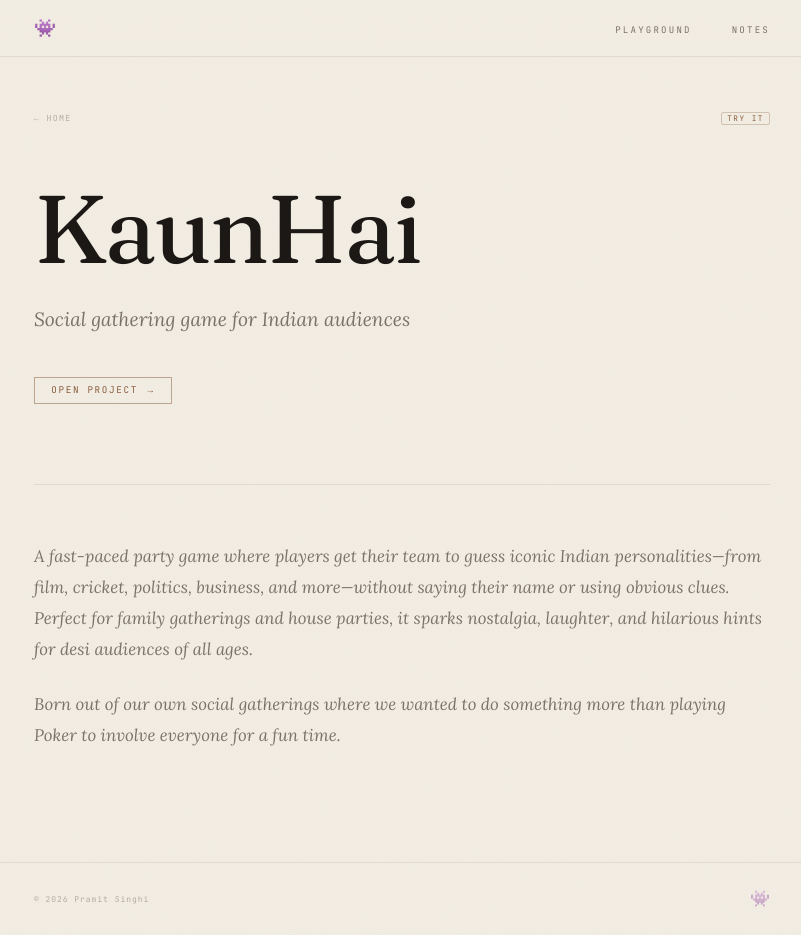
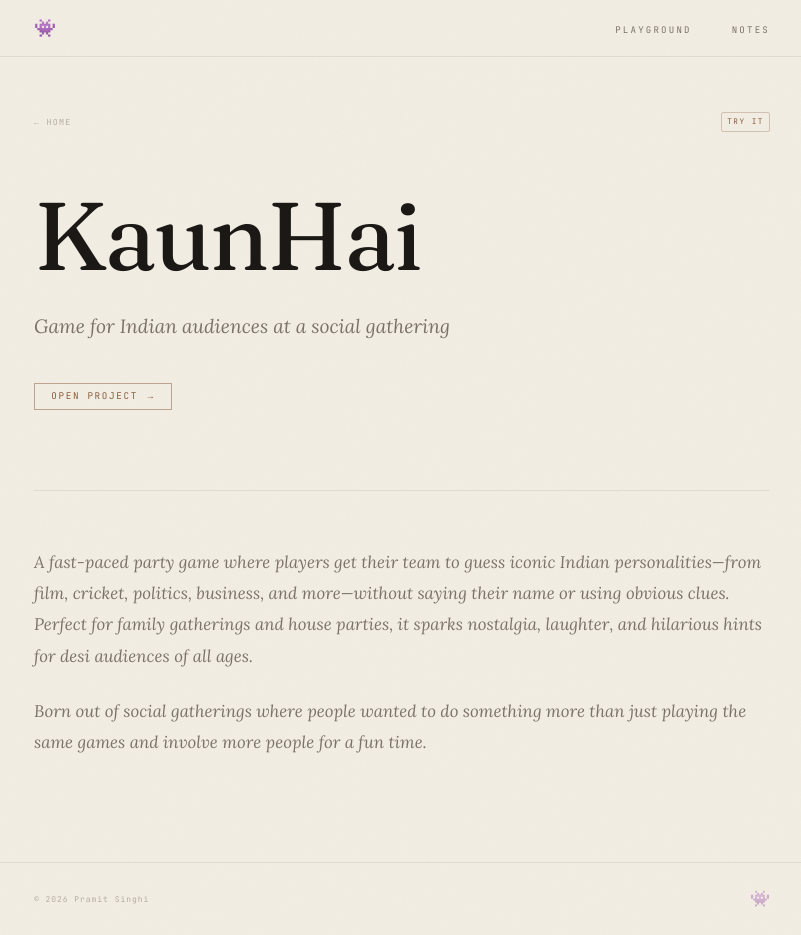
Before and after one commit to shkamaru/shkamaru.github.io, a Jekyll site: the page built from _playground/KaunHai.md, in a window 1280 px wide and 935 px high. Shown: the whole window, without its empty margins (238-1039 px from the left). Built offline with Jekyll 4.4.1, drawn with Linux system fonts in a browser that asks for light colours.

Commit message:
Update some CSS tweaks

```diff
--- a/_includes/project.html
+++ b/_includes/project.html
@@ -3,7 +3,7 @@
 
     <div class="project-showcase-nav">
       <a href="/" class="project-back">← Home</a>
-      {% if page.tag %}<span class="project-hero-tag">{{ page.tag }}</span>{% endif %}
+      {% if page.tag %}<span class="project-tag">{{ page.tag }}</span>{% endif %}
     </div>
 
     <h1 class="project-hero-title">{{ page.title }}</h1>
--- a/_playground/KaunHai.md
+++ b/_playground/KaunHai.md
@@ -1,7 +1,7 @@
 ---
 layout: project
 title: "KaunHai"
-description: "Social gathering game for Indian audiences"
+description: "Game for Indian audiences at a social gathering"
 link: "https://shkamaru.github.io/KaunHai"
 tag: "try it"
 published: true
@@ -9,4 +9,4 @@ published: true
 
 A fast-paced party game where players get their team to guess iconic Indian personalities—from film, cricket, politics, business, and more—without saying their name or using obvious clues. Perfect for family gatherings and house parties, it sparks nostalgia, laughter, and hilarious hints for desi audiences of all ages.
 
-Born out of our own social gatherings where we wanted to do something more than playing Poker to involve everyone for a fun time.
+Born out of social gatherings where people wanted to do something more than just playing the same games and involve more people for a fun time.
--- a/assets/css/partials/_elements.scss
+++ b/assets/css/partials/_elements.scss
@@ -441,17 +441,6 @@ body::after {
   color: var(--ink);
 }
 
-/* Type badge — mirrors the card badge from the index */
-.project-hero-tag {
-  font-size: 0.48rem;
-  letter-spacing: 0.2em;
-  text-transform: uppercase;
-  color: var(--accent);
-  border: 1px solid rgba(138, 92, 60, 0.3);
-  padding: 0.22em 0.65em;
-  border-radius: 2px;
-}
-
 /* Title at display scale — this is the visual anchor */
 .project-hero-title {
   font-family: 'Fraunces', serif;
```
